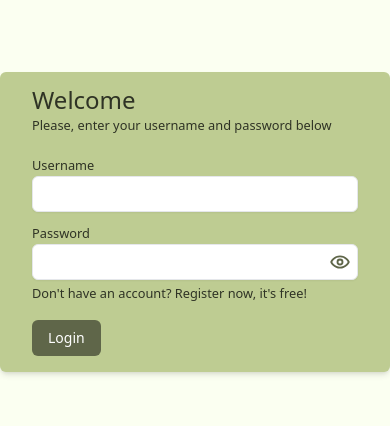
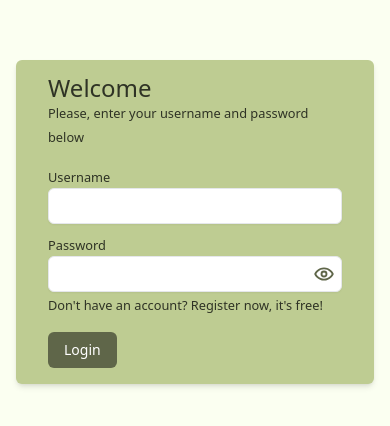
Before and after one commit to gdsveiga/curotec-collab-drawing, a React (Vite) app in the folder frontend/: page /login in a window 390 px wide. Shown: the part 200-626 px from the top of the page. Built offline with nearby package versions, Linux system fonts and the light colour scheme.

Commit message:
chore: fixing layout on login page

```diff
--- a/frontend/src/pages/login.tsx
+++ b/frontend/src/pages/login.tsx
@@ -15,7 +15,7 @@ function Auth() {
   const [isPasswordVisible, setIsPasswordVisible] = useState<boolean>(false);
 
   return (
-    <div className="max-w-md w-full mx-auto py-4 px-8 rounded-md shadow-md bg-grass-500 text-grass-800">
+    <div className="lg:max-w-md w-full lg:mx-auto mx-4 py-4 px-8 rounded-md shadow-md bg-grass-500 text-grass-800">
       <h2 className="text-2xl leading-none">Welcome</h2>
       <small>Please, enter your username and password below</small>
       <div className="flex flex-col mt-4 gap-2">
```
